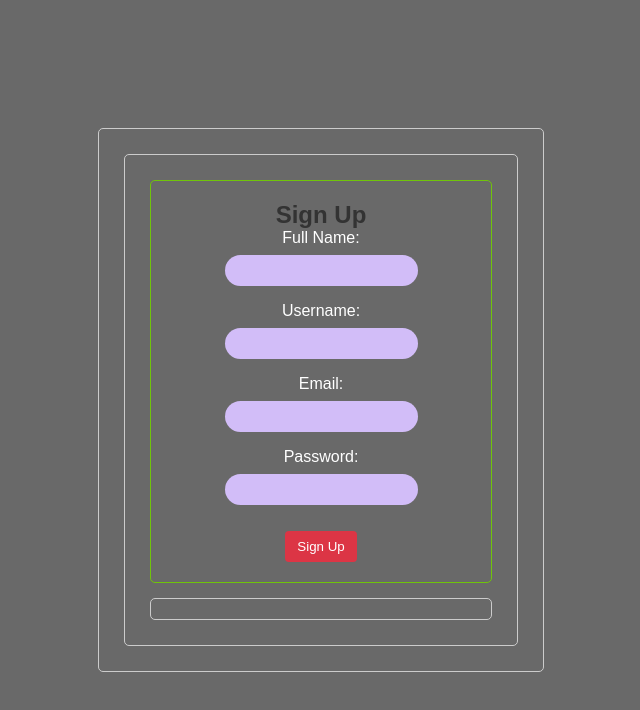
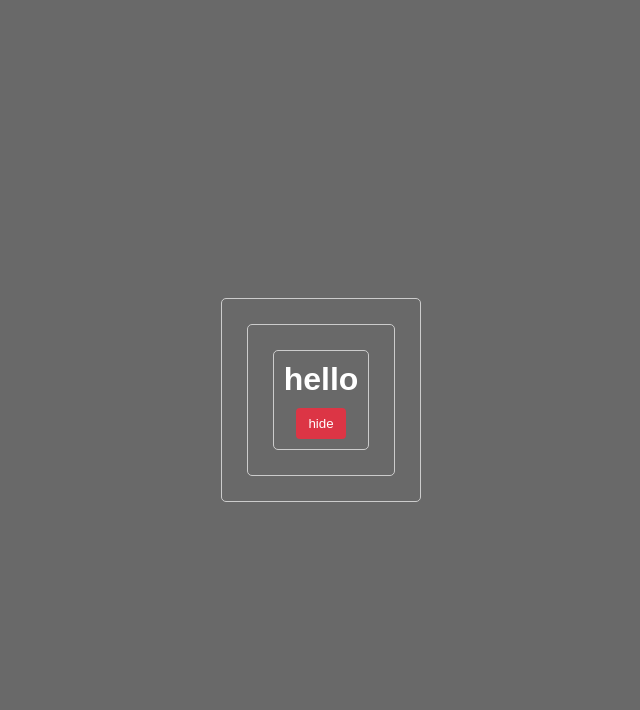
Before and after one commit to Hasibul100/bold-dew-ksdmnw, a React (Create React App) app in the folder muapp/: page / in a window 1280 px wide. Shown: the top 710 px of the page, without its empty margins (319-959 px from the left). Built offline with nearby package versions, Linux system fonts and the light colour scheme.

Commit message:
Update 7 files

```diff
--- a/muapp/package.json
+++ b/muapp/package.json
@@ -10,7 +10,8 @@
     "react": "^18.2.0",
     "react-dom": "^18.2.0",
     "react-scripts": "5.0.1",
-    "web-vitals": "^2.1.4"
+    "web-vitals": "^2.1.4",
+    "yup": "^1.3.2"
   },
   "scripts": {
     "start": "react-scripts start",
--- a/muapp/src/App.js
+++ b/muapp/src/App.js
@@ -3,11 +3,11 @@ import React from "react";
 import "./App.css";
 import Home from "./com/home";
 import Sign_In_page from "./Form/Sign_In_page";
-
+import Toggle from "./com/toggle";
 function App() {
   return (
     <div className="App">
-      <Home />
+      <Toggle />
       {/* <Sign_In_page /> */}
     </div>
   );
--- a/muapp/src/Form/FormikForm.js
+++ b/muapp/src/Form/FormikForm.js
@@ -1 +1,28 @@
-rfce;
+import React from "react";
+import { Formik, Field, Form } from "formik";
+
+function FormikForm() {
+  return (
+    <div>
+      <Formik
+        initialValues={{
+          email: "",
+          password: "",
+          name: "",
+        }}
+        onSubmit={(values) => {
+          console.log(values);
+        }}
+      >
+        <Form>
+          <Field type="email" name="email" placeholder="email" />
+          <Field type="password" name="password" placeholder="password" />
+          <Field type="text" name="name" placeholder="name" />
+          <button type="submit">Submit</button>
+        </Form>
+      </Formik>
+    </div>
+  );
+}
+
+export default FormikForm;
--- a/muapp/src/com/home.js
+++ b/muapp/src/com/home.js
@@ -1,4 +1,5 @@
 import React from "react";
+import FormikForm from "../Form/FormikForm";
 
 ////import Sign_In_page from "../Form/Sign_In_page";
 // //import Sign_Up_page from "../Form/Sign_Up_page";
@@ -19,9 +20,11 @@ export default function Home() {
   // };//
   return (
     <>
+      <FormikForm />
+
       {/* {isLog ? <Sign_In_page /> :}
       {console.log(FormData)} */}
-      <Card />
+      {/* <Card /> */}
       {/* <ChildA />
 
       <h1>Hello</h1>
--- /dev/null
+++ b/muapp/src/com/toggle.js
@@ -0,0 +1,17 @@
+import React, { useState } from "react";
+
+export default function Toggle() {
+  const [btn, setbtn] = useState(true);
+  return (
+    <div>
+      {btn && <h1>hello</h1>}
+      <button
+        onClick={() => {
+          setbtn(!btn);
+        }}
+      >
+        {btn ? "hide " : "show "}
+      </button>
+    </div>
+  );
+}
```
Also changed, not shown: 2 other files (tests, documents, lock files or other folders).
